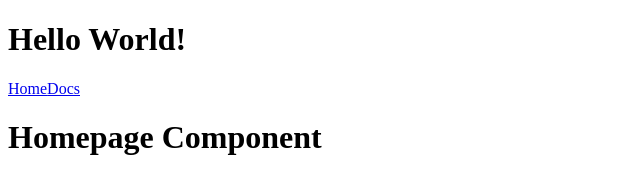
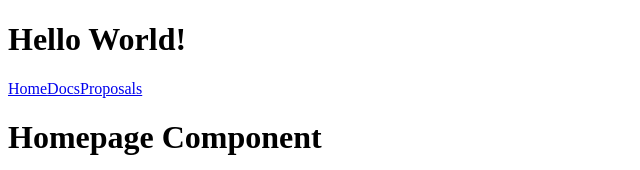
Before and after one commit to mrogach2350/angular2-rails, an Angular app: page /home in a window 1280 px wide. Shown: the top 170 px of the page, without its empty margins (0-640 px from the left). Built offline with nearby package versions, Linux system fonts and the light colour scheme.

Commit message:
adds proposals to nav

```diff
--- a/src/app/app.component.html
+++ b/src/app/app.component.html
@@ -3,5 +3,6 @@
 </h1>
 <a routerLink="/home">Home</a>
 <a routerLink="/docs">Docs</a>
+<a routerLink="/proposals">Proposals</a>
 
 <router-outlet></router-outlet>
```
